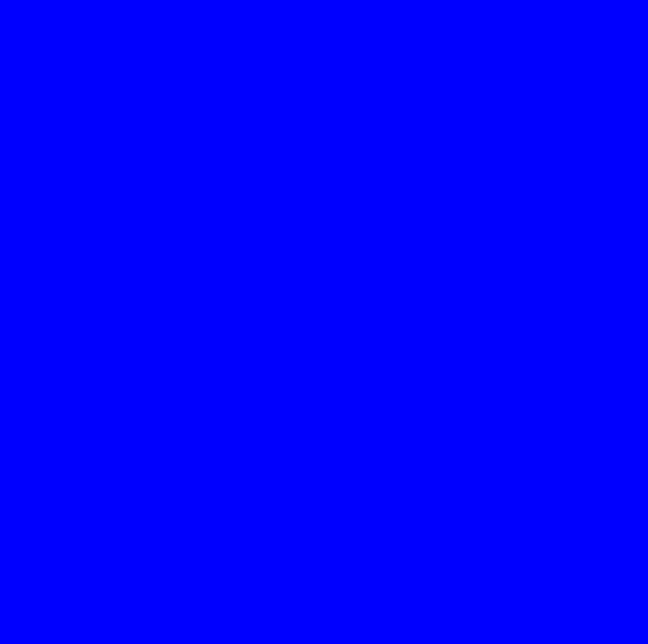
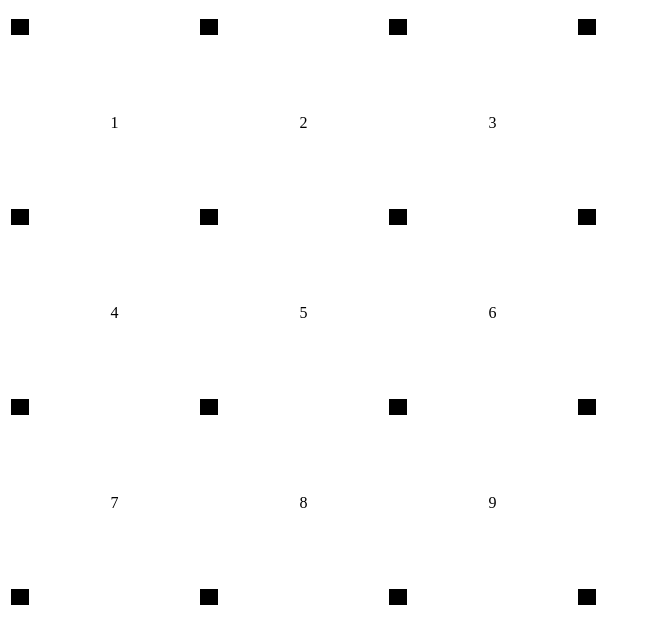
Before and after one commit to AlistairHopkins92/wdi-project-1, a PHP site: page /home.html in a window 1280 px wide. Before the commit the part shown is empty. Shown: the top 644 px of the page, without its empty margins (0-648 px from the left). Run offline with PHP 8.4, Linux system fonts and the light colour scheme; some libraries are stand-ins or nearby versions.

Commit message:
first commit with lines working

```diff
--- a/css/style.css
+++ b/css/style.css
@@ -1,3 +1,65 @@
-body{
-  background: blue;
+ul {
+  height: 589px;
+  width: 589px;
+  border: 1px solid white;
+  list-style: none;
+  padding: 0;
 }
+.shortrow {
+  height: 18px;
+  width: 587px;
+  border: 1px solid white;
+  list-style: none;
+  padding: 0;
+}
+
+.tallrow {
+  height: 168px;
+  width: 587px;
+  border: 1px solid white;
+  list-style: none;
+  padding: 0;
+
+}
+.shortrow .narrowcolumn {
+  height: 16px;
+  width: 18px;
+  border: 1px solid white;
+  list-style: none;
+  padding: 0;
+  display: inline-block;
+  float: left;
+  background: black;
+}
+
+
+.shortrow .widecolumn {
+  height: 16px;
+  width: 167px;
+  border: 1px solid white;
+  list-style: none;
+  padding: 0;
+  display: inline-block;
+  float: left;
+}
+.tallrow .narrowcolumn {
+  height: 167px;
+  width: 18px;
+  border: 1px solid white;
+  list-style: none;
+  padding: 0;
+  display: inline-block;
+  float: left;
+}
+
+.tallrow .widecolumn {
+  height: 167px;
+  width: 167px;
+  border: 1px solid white;
+  list-style: none;
+  padding: 0;
+  display: inline-block;
+  float: left;
+  text-align: center;
+  line-height: 167px;
+}
--- a/home.html
+++ b/home.html
@@ -3,9 +3,73 @@
 <head>
   <title>Project1</title>
   <link rel="stylesheet" type="text/css" href="./css/style.css">
+  <script type="text/javascript" src="https://ajax.googleapis.com/ajax/libs/jquery/1.11.3/jquery.min.js"></script>
   <script type="text/javascript" src="./js/app.js"></script>
 </head>
 <body>
-
+<ul>
+  <ul value="0" class="shortrow">
+    <li value="x"               class="narrowcolumn"></li>
+    <li value="1"               class="widecolumn"></li>
+    <li value="x"               class="narrowcolumn"></li>
+    <li value="2"               class="widecolumn"></li>
+    <li value="x"               class="narrowcolumn"></li>
+    <li value="3"               class="widecolumn"></li>
+    <li value="x"               class="narrowcolumn"></li>
+  </ul>
+  <ul value="0"  class="tallrow">
+    <li value="1"               class="narrowcolumn"></li>
+    <li value="b"               class="widecolumn">1</li>
+    <li value="2"     id="1"    class="narrowcolumn"></li>
+    <li value="b"               class="widecolumn">2</li>
+    <li value="3"     id="2"    class="narrowcolumn"></li>
+    <li value="b"               class="widecolumn">3</li>
+    <li value="4"               class="narrowcolumn"></li>
+  </ul>
+  <ul value="1" class="shortrow">
+    <li value="x"               class="narrowcolumn"></li>
+    <li value="4"     id="1"    class="widecolumn"></li>
+    <li value="x"               class="narrowcolumn"></li>
+    <li value="5"     id="2"    class="widecolumn"></li>
+    <li value="x"               class="narrowcolumn"></li>
+    <li value="6"     id="3"    class="widecolumn"></li>
+    <li value="x"               class="narrowcolumn"></li>
+  </ul>
+  <ul value="1" class="tallrow">
+    <li value="4"               class="narrowcolumn"></li>
+    <li value="b"               class="widecolumn">4</li>
+    <li value="5"     id="4"    class="narrowcolumn"></li>
+    <li value="b"               class="widecolumn">5</li>
+    <li value="6"     id="5"    class="narrowcolumn"></li>
+    <li value="b"               class="widecolumn">6</li>
+    <li value="7"               class="narrowcolumn"></li>
+  </ul>
+  <ul value="2" class="shortrow">
+    <li value="x"               class="narrowcolumn"></li>
+    <li value="7"     id="4"    class="widecolumn"></li>
+    <li value="x"               class="narrowcolumn"></li>
+    <li value="8"     id="5"    class="widecolumn"></li>
+    <li value="x"               class="narrowcolumn"></li>
+    <li value="9"     id="6"    class="widecolumn"></li>
+    <li value="x"               class="narrowcolumn"></li>
+  </ul>
+  <ul value="2" class="tallrow">
+    <li value="7"               class="narrowcolumn"></li>
+    <li value="b"               class="widecolumn">7</li>
+    <li value="8"     id="7"    class="narrowcolumn"></li>
+    <li value="b"               class="widecolumn">8</li>
+    <li value="9"     id="8"    class="narrowcolumn"></li>
+    <li value="b"               class="widecolumn">9</li>
+    <li value="10"              class="narrowcolumn"></li>
+  </ul>
+  <ul value="3" class="shortrow">
+    <li value="x"               class="narrowcolumn"></li>
+    <li value="7"               class="widecolumn"></li>
+    <li value="x"               class="narrowcolumn"></li>
+    <li value="8"               class="widecolumn"></li>
+    <li value="x"               class="narrowcolumn"></li>
+    <li value="9"               class="widecolumn"></li>
+    <li value="x"               class="narrowcolumn"></li>
+</ul>
 </body>
 </html>
--- a/js/app.js
+++ b/js/app.js
@@ -1 +1,32 @@
-console.log("hello")
+$(function(){
+  fillLine()
+});
+
+
+
+
+
+function fillLine(){
+  $('ul .tallrow .narrowcolumn').one("click", function() {
+    $(this).css("background", "black");
+    console.log("boxes to be filled");
+    console.log($(this).val());
+    console.log($(this.id).selector);
+    //console.log($(this).parent().attr("value"));
+  });
+  $('ul .shortrow .widecolumn').one("click", function() {
+    $(this).css("background", "black");
+    console.log("boxes to be filled");
+    console.log($(this).val());
+    console.log($(this.id).selector);
+    //console.log($(this).parent().attr("value"));
+  });
+
+
+
+}
+
+var player1;
+var plater2;
+var whosTurn = [];
+var boxes= [0,0,0,0,0,0,0,0,0]
```
